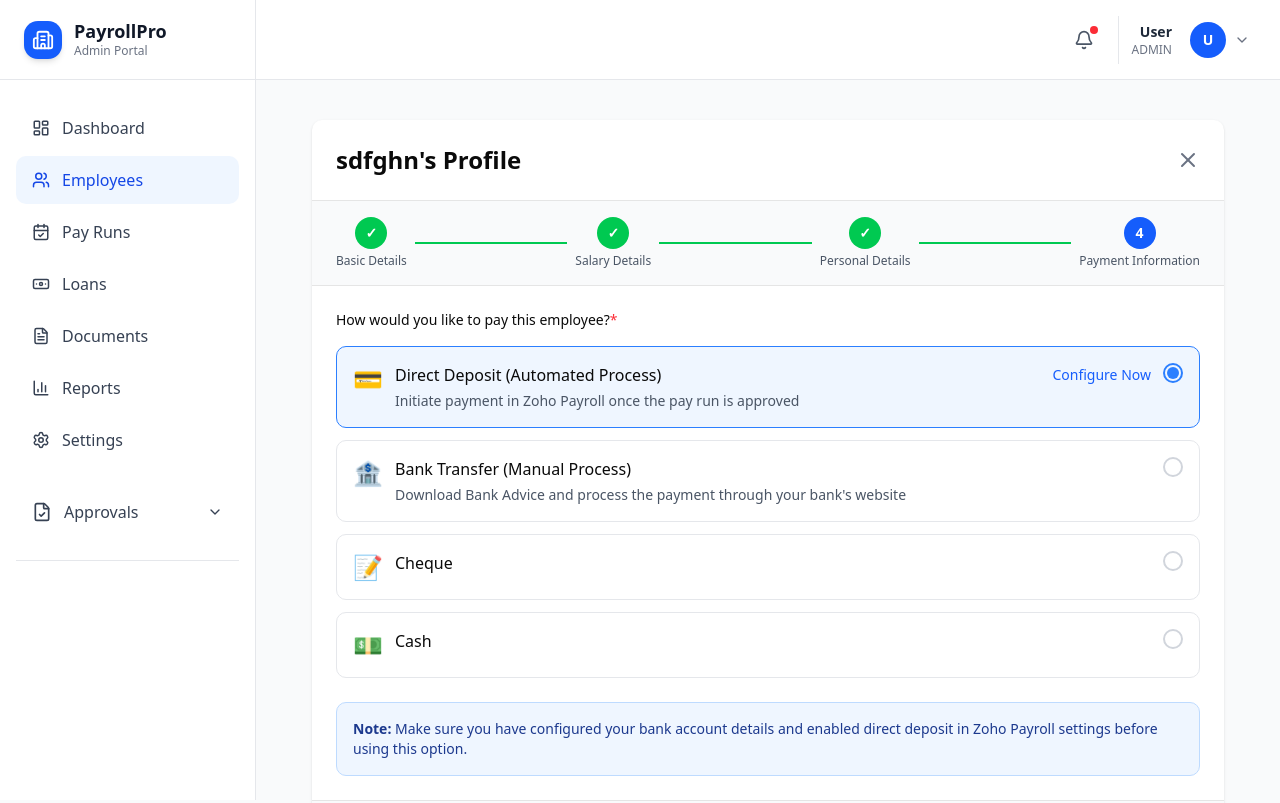
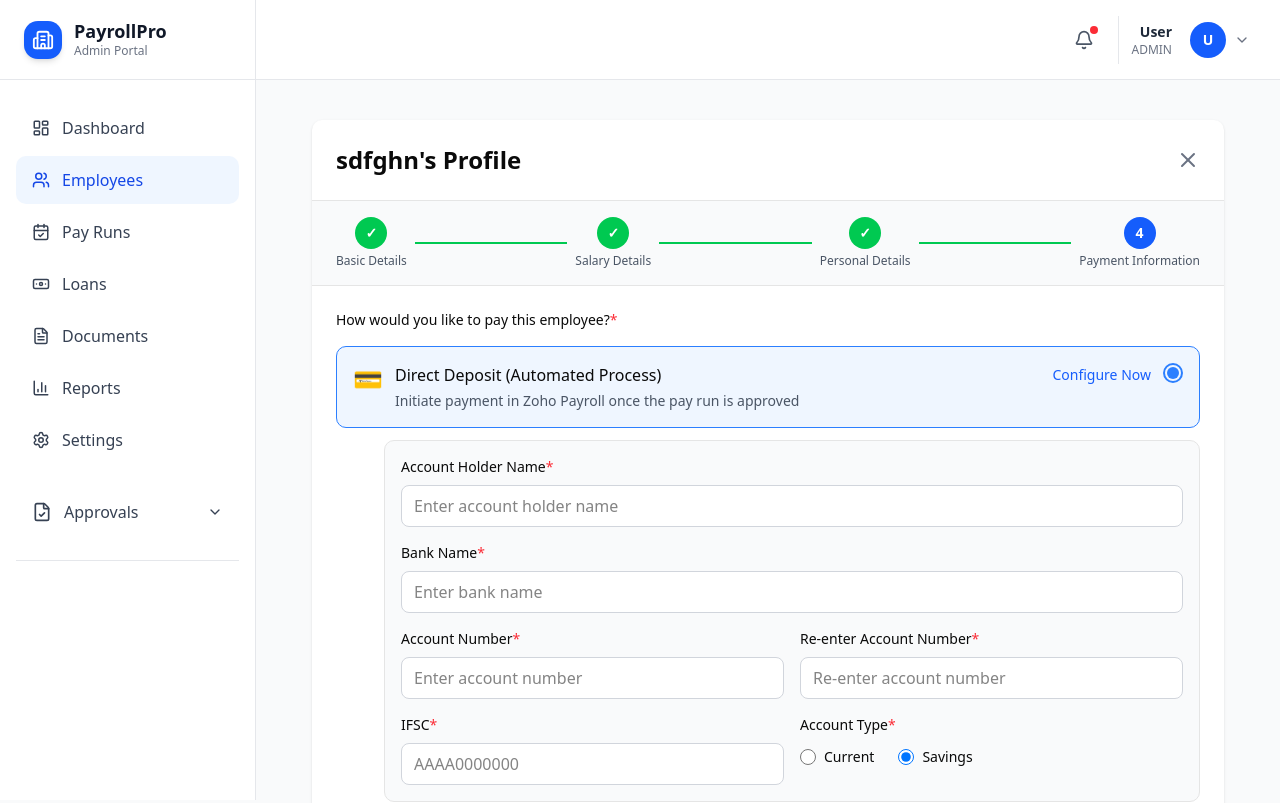
Before and after one commit to MdAbdulKasim/Payroll-Employee, a Next.js app: page /admin/employee/payment in a window 1280 px wide. Shown: the top 803 px of the page. Built offline with nearby package versions, Linux system fonts and the light colour scheme.

Commit message:
add and some changes

```diff
--- a/src/components/Admin/Employee/Paymentdetail.tsx
+++ b/src/components/Admin/Employee/Paymentdetail.tsx
@@ -8,6 +8,12 @@ export default function PaymentInformationPage() {
   const router = useRouter();
   const [formData, setFormData] = useState({
     paymentMethod: "direct-deposit",
+    accountHolderName: "",
+    bankName: "",
+    accountNumber: "",
+    reenterAccountNumber: "",
+    ifsc: "",
+    accountType: "savings",
   });
 
   /* ---------------- LOAD DRAFT ---------------- */
@@ -69,6 +75,18 @@ export default function PaymentInformationPage() {
     ) {
       alert("Employee details are incomplete");
       return;
+    }
+
+    // Validate bank account fields if direct-deposit or bank-transfer is selected
+    if (formData.paymentMethod === "bank-transfer" || formData.paymentMethod === "direct-deposit") {
+      if (!formData.accountHolderName || !formData.bankName || !formData.accountNumber || !formData.reenterAccountNumber || !formData.ifsc) {
+        alert("Please fill all bank account details");
+        return;
+      }
+      if (formData.accountNumber !== formData.reenterAccountNumber) {
+        alert("Account numbers do not match");
+        return;
+      }
     }
 
     // Create employee for main list
@@ -166,8 +184,8 @@ export default function PaymentInformationPage() {
 
               <div className="space-y-3">
                 {paymentMethods.map((method) => (
+                  <React.Fragment key={method.id}>
                     <div
-                    key={method.id}
                       className={`border rounded-lg p-4 cursor-pointer transition-all ${
                         formData.paymentMethod === method.id
                           ? "border-blue-500 bg-blue-50"
@@ -213,6 +231,127 @@ export default function PaymentInformationPage() {
                         </div>
                       </div>
                     </div>
+
+                    {/* Bank Account Fields - Show right after Direct Deposit or Bank Transfer */}
+                    {formData.paymentMethod === method.id &&
+                     (method.id === "direct-deposit" || method.id === "bank-transfer") && (
+                      <div className="space-y-4 bg-gray-50 border rounded-lg p-4 ml-12">
+                        <div>
+                          <label className="block text-sm font-medium mb-2">
+                            Account Holder Name<span className="text-red-500">*</span>
+                          </label>
+                          <input
+                            type="text"
+                            value={formData.accountHolderName}
+                            onChange={(e) =>
+                              setFormData({ ...formData, accountHolderName: e.target.value })
+                            }
+                            className="w-full px-3 py-2 border border-gray-300 rounded-md focus:outline-none focus:ring-2 focus:ring-blue-500 bg-white"
+                            placeholder="Enter account holder name"
+                          />
+                        </div>
+
+                        <div>
+                          <label className="block text-sm font-medium mb-2">
+                            Bank Name<span className="text-red-500">*</span>
+                          </label>
+                          <input
+                            type="text"
+                            value={formData.bankName}
+                            onChange={(e) =>
+                              setFormData({ ...formData, bankName: e.target.value })
+                            }
+                            className="w-full px-3 py-2 border border-gray-300 rounded-md focus:outline-none focus:ring-2 focus:ring-blue-500 bg-white"
+                            placeholder="Enter bank name"
+                          />
+                        </div>
+
+                        <div className="grid grid-cols-2 gap-4">
+                          <div>
+                            <label className="block text-sm font-medium mb-2">
+                              Account Number<span className="text-red-500">*</span>
+                            </label>
+                            <input
+                              type="text"
+                              value={formData.accountNumber}
+                              onChange={(e) =>
+                                setFormData({ ...formData, accountNumber: e.target.value })
+                              }
+                              className="w-full px-3 py-2 border border-gray-300 rounded-md focus:outline-none focus:ring-2 focus:ring-blue-500 bg-white"
+                              placeholder="Enter account number"
+                            />
+                          </div>
+
+                          <div>
+                            <label className="block text-sm font-medium mb-2">
+                              Re-enter Account Number<span className="text-red-500">*</span>
+                            </label>
+                            <input
+                              type="text"
+                              value={formData.reenterAccountNumber}
+                              onChange={(e) =>
+                                setFormData({ ...formData, reenterAccountNumber: e.target.value })
+                              }
+                              className="w-full px-3 py-2 border border-gray-300 rounded-md focus:outline-none focus:ring-2 focus:ring-blue-500 bg-white"
+                              placeholder="Re-enter account number"
+                            />
+                          </div>
+                        </div>
+
+                        <div className="grid grid-cols-2 gap-4">
+                          <div>
+                            <label className="block text-sm font-medium mb-2">
+                              IFSC<span className="text-red-500">*</span>
+                            </label>
+                            <input
+                              type="text"
+                              value={formData.ifsc}
+                              onChange={(e) =>
+                                setFormData({ ...formData, ifsc: e.target.value.toUpperCase() })
+                              }
+                              className="w-full px-3 py-2 border border-gray-300 rounded-md focus:outline-none focus:ring-2 focus:ring-blue-500 bg-white"
+                              placeholder="AAAA0000000"
+                              maxLength={11}
+                            />
+                          </div>
+
+                          <div>
+                            <label className="block text-sm font-medium mb-2">
+                              Account Type<span className="text-red-500">*</span>
+                            </label>
+                            <div className="flex items-center gap-6 mt-3">
+                              <label className="flex items-center gap-2 cursor-pointer">
+                                <input
+                                  type="radio"
+                                  name="accountType"
+                                  value="current"
+                                  checked={formData.accountType === "current"}
+                                  onChange={(e) =>
+                                    setFormData({ ...formData, accountType: e.target.value })
+                                  }
+                                  className="w-4 h-4 text-blue-600"
+                                />
+                                <span className="text-sm">Current</span>
+                              </label>
+                              <label className="flex items-center gap-2 cursor-pointer">
+                                <input
+                                  type="radio"
+                                  name="accountType"
+                                  value="savings"
+                                  checked={formData.accountType === "savings"}
+                                  onChange={(e) =>
+                                    setFormData({ ...formData, accountType: e.target.value })
+                                  }
+                                  className="w-4 h-4 text-blue-600"
+                                />
+                                <span className="text-sm">Savings</span>
+                              </label>
+                            </div>
+                          </div>
+                        </div>
+                      </div>
+                    )}
+                  </React.Fragment>
                 ))}
               </div>
             </div>
--- a/src/components/Rootlayout/Sidebar.tsx
+++ b/src/components/Rootlayout/Sidebar.tsx
@@ -1,4 +1,3 @@
-
 // components/Sidebar.tsx
 'use client';
 
@@ -17,7 +16,6 @@ import {
   ChevronDown,
   Home,
   CreditCard,
-  TrendingUp,
   User,
   Building2,
   X,
@@ -86,7 +84,6 @@ const Sidebar: React.FC<SidebarProps> = ({ isOpen, onClose, mode }) => {
 
   const approvalItems = [
     { label: 'Reimbursements', href: '/admin/approvals/reimbursements' },
-    { label: 'Proof of Investment', href: '/admin/approvals/investment' },
     { label: 'Salary Revision', href: '/admin/approvals/salary-revision' },
   ];
 
@@ -96,7 +93,6 @@ const Sidebar: React.FC<SidebarProps> = ({ isOpen, onClose, mode }) => {
       items: [
         { icon: <Home size={18} />, label: 'Dashboard', href: '/employee/dashboard' },
         { icon: <CreditCard size={18} />, label: 'Salary Details', href: '/employee/salary' },
-        { icon: <TrendingUp size={18} />, label: 'Investment', href: '/employee/investment' },
         { icon: <FileText size={18} />, label: 'Documents', href: '/employee/documents/payslips' },
         { icon: <User size={18} />, label: 'Profile', href: '/employee/profile' },
       ]
```
Lines whose indentation alone changed are shown as unchanged.
